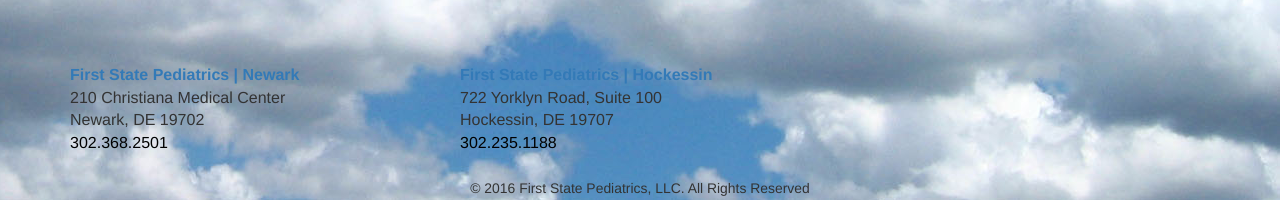
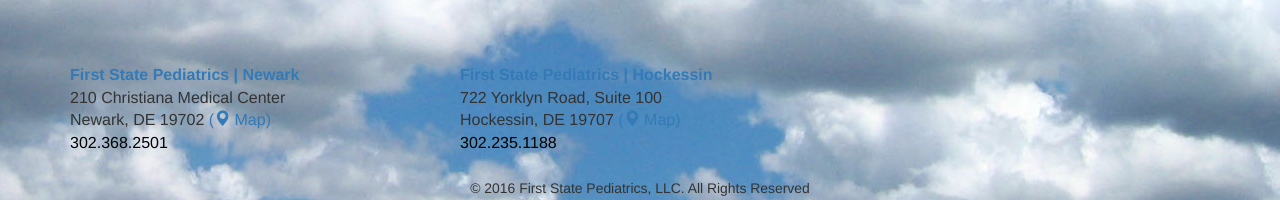
Before and after one commit to firststatepediatrics/firststatepediatrics.github.io, a Jekyll site: the page built from index.html, in a window 1280 px wide. Shown: the part 700-900 px from the top of the page. Built offline with Jekyll 4.4.1, drawn with Linux system fonts in a browser that asks for light colours.

Commit message:
adding map links to footer

```diff
--- a/_includes/footer.html
+++ b/_includes/footer.html
@@ -4,13 +4,13 @@
 					<address class="col-xs-12 col-sm-6 col-md-4">
 						<a href="location-newark.html" title="Newark Contact, Hours and Directions"><strong>First State Pediatrics | Newark</strong></a><br>
 						210 Christiana Medical Center<br>
-						Newark, DE 19702<br>
+						Newark, DE 19702 <a href="https://www.google.com/maps/place/First+State+Pediatrics/@39.676446,-75.6606171,17z" class="map">(<span class="glyphicon glyphicon-map-marker" aria-hidden="true"></span> Map)</a><br>
 						<a href="tel:13023682501" class="phone"><span class="glyphicon glyphicon-earphone" aria-hidden="true"></span> 302.368.2501</a>
 					</address>
 					<address class="col-xs-12 col-sm-6 col-md-4">
 						<a href="location-hockessin.html" title="Hockessin Contact, Hours and Directions"><strong>First State Pediatrics | Hockessin</strong></a><br>
 						722 Yorklyn Road, Suite 100<br>
-						Hockessin, DE 19707<br>
+						Hockessin, DE 19707 <a href="https://www.google.com/maps/place/First+State+Pediatrics+-+Hockessin/@39.7896404,-75.6924202,17z/data=!3m1!4b1!4m5!3m4!1s0x89c6ff735494deb9:0x5a177348b20a76a1!8m2!3d39.7896363!4d-75.6902262" class="map">(<span class="glyphicon glyphicon-map-marker" aria-hidden="true"></span> Map)</a><br>
 						<a href="tel:13022351188" class="phone"><span class="glyphicon glyphicon-earphone" aria-hidden="true"></span> 302.235.1188</a>
 					</address>
 					<div class="col-xs-12 text-center">
```
